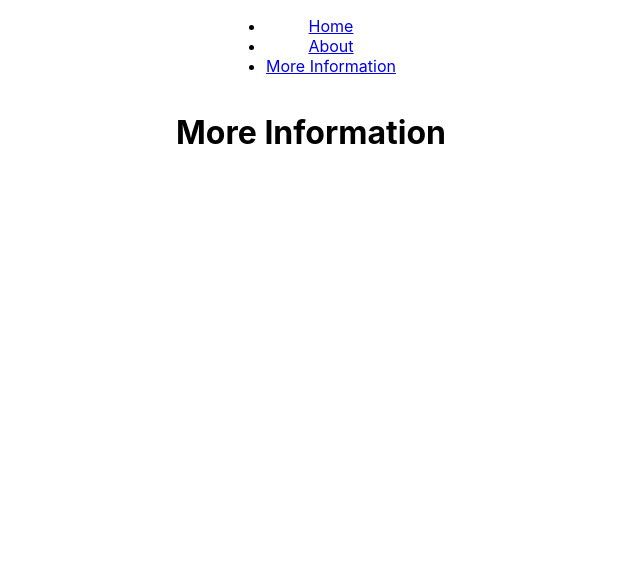
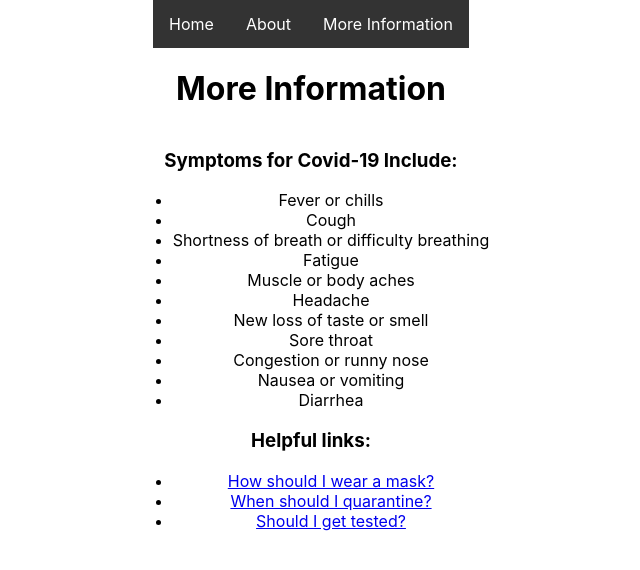
Before and after one commit to LiorB-D/FinalProjectSource, a React (Create React App) app: page /info in a window 1280 px wide. Shown: the top 570 px of the page, without its empty margins (329-969 px from the left). Built offline with nearby package versions, Linux system fonts and the light colour scheme.

Commit message:
Fixed Top Bar + More Info page

```diff
--- a/src/App.css
+++ b/src/App.css
@@ -25,3 +25,28 @@
     transform: rotate(360deg);
   }
 }
+
+.TopBar {
+  list-style-type: none;
+  margin: 0;
+  padding: 0;
+  overflow: hidden;
+  background-color: #333;
+}
+
+.NavItem {
+  float: left;
+}
+
+.NavItem a {
+  display: block;
+  color: white;
+  text-align: center;
+  padding: 14px 16px;
+  text-decoration: none;
+}
+
+/* Change the link color to #111 (black) on hover */
+.NavItem a:hover {
+  background-color: #111;
+}
--- a/src/App.js
+++ b/src/App.js
@@ -15,14 +15,14 @@ function App() {
   return (
     <Router>
       <div className = "App">
-      <nav><ul>
-          <li>
+      <nav><ul className = "TopBar">
+          <li className = "NavItem">
             <Link to="/home">Home</Link>
           </li>
-          <li>
+          <li className = "NavItem">
             <Link to="/about">About</Link>
           </li>
-          <li>
+          <li className = "NavItem">
             <Link to="/info">More Information</Link>
           </li>
         </ul></nav>
@@ -30,13 +30,14 @@ function App() {
             <Route path="/home">
               <h1>Home</h1>
               <Home/>
-
             </Route>
             <Route path="/about">
               <h1>About</h1>
+              <About/>
             </Route>
             <Route path="/info">
               <h1>More Information</h1>
+              <Info/>
             </Route>
 
         </Switch>
--- a/src/Info.js
+++ b/src/Info.js
@@ -5,7 +5,48 @@ export class Info extends React.Component {
 
   render() {
     return(<div>
-
+        <h3>Symptoms for Covid-19 Include:</h3>
+        <ul>
+        <li>
+        Fever or chills
+        </li>
+        <li>
+        Cough
+        </li>
+        <li>
+        Shortness of breath or difficulty breathing
+        </li>
+        <li>
+        Fatigue
+        </li>
+        <li>
+        Muscle or body aches
+        </li>
+        <li>
+        Headache
+        </li>
+        <li>
+        New loss of taste or smell
+        </li>
+        <li>
+        Sore throat
+        </li>
+        <li>
+        Congestion or runny nose
+        </li>
+        <li>
+        Nausea or vomiting
+        </li>
+        <li>
+        Diarrhea
+        </li>
+        </ul>
+        <h3>Helpful links:</h3>
+        <ul>
+          <li><a href = "https://www.cdc.gov/coronavirus/2019-ncov/prevent-getting-sick/about-face-coverings.html">How should I wear a mask?</a></li>
+          <li><a href = "https://www.cdc.gov/coronavirus/2019-ncov/if-you-are-sick/quarantine.html">When should I quarantine?</a></li>
+          <li><a href = "https://www.cdc.gov/coronavirus/2019-ncov/symptoms-testing/testing.html">Should I get tested?</a></li>
+        </ul>
     </div>)
   }
 
```
